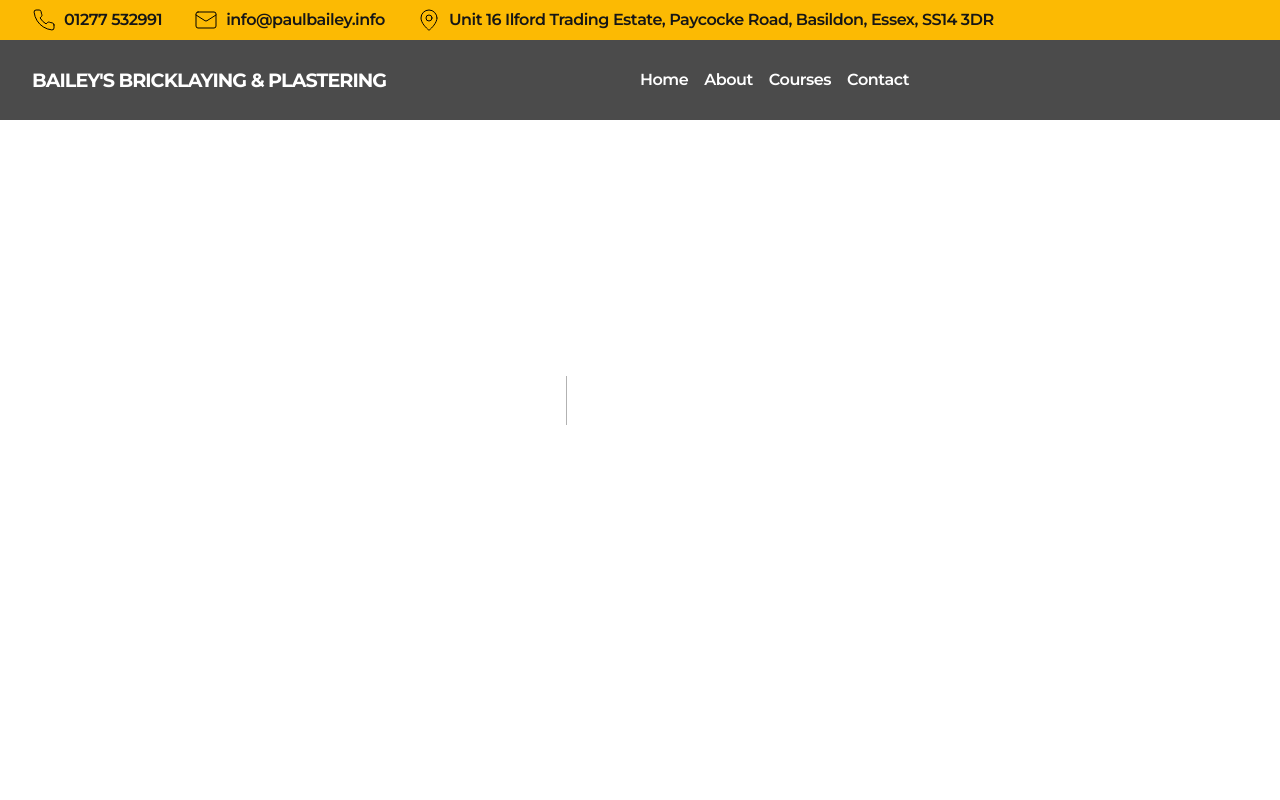
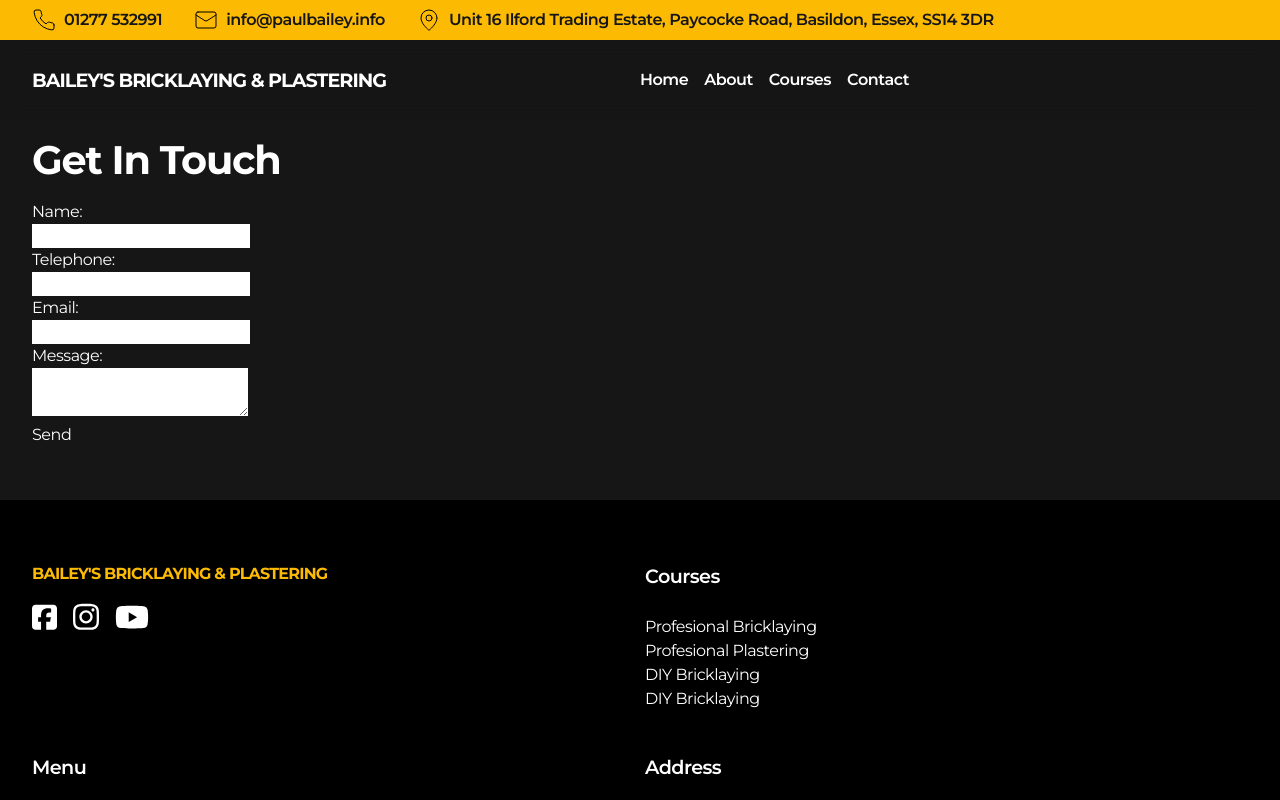
Before and after one commit to conorbailey90/baileys-construction-academy, a Next.js app: page /contact in a window 1280 px wide. Before the commit this address had no page. Shown: the top 800 px of the page. Built offline with nearby package versions, Linux system fonts and the light colour scheme.

Commit message:
contact form added

```diff
--- a/package.json
+++ b/package.json
@@ -20,6 +20,7 @@
     "next-themes": "^0.3.0",
     "react": "^18",
     "react-dom": "^18",
+    "resend": "^4.0.0",
     "tailwind-merge": "^2.5.2",
     "tailwindcss-animate": "^1.0.7"
   },
--- a/src/app/about/page.tsx
+++ b/src/app/about/page.tsx
@@ -8,7 +8,7 @@ const page = () => {
 
     <div className='w-[95%] max-w-[1880px] relative z-2 pt-[30px] pb-[30px] grid grid-cols-12 auto-rows-min gap-[10px]'>
 
-        <div className=' relative p-[1rem] col-start-3 col-span-8 border border-[rgb(252,186,3)] border-[1px] aspect-square md:col-span-4 md:col-start-2 '>
+        <div className=' relative p-[1rem] col-start-1 col-span-12 md:col-start-3 md:col-span-8 border border-[rgb(252,186,3)] border-[1px] aspect-[16/6] '>
             <div className='absolute inset-[1rem]  '>
             <Image
                 style={{objectFit: "cover"}}
@@ -21,7 +21,7 @@ const page = () => {
             </div>
 
         </div>
-        <div className=' pb-[2rem] col-start-1 col-span-12 md:col-start-7 md:col-span-6 row-start-1'>
+        <div className=' pb-[2rem] col-start-1 col-span-12 md:col-start-3 md:col-span-8  row-start-2 pt-[2rem]'>
             <h4 className='font-bold text-balance'>About Us: Bailey&apos;s Bricklaying & Plastering Academy</h4><br />
             <p className='text-balance'>Welcome to Bailey&apos;s Bricklaying & Plastering Academy, where passion meets precision, and skills are forged in the foundation of quality craftsmanship. We are a premier training institution dedicated to teaching the art and science of bricklaying and plastering. Our mission is to empower individuals with the knowledge, hands-on experience, and professional expertise needed to excel in the construction industry.</p>
             <br />
@@ -34,18 +34,18 @@ const page = () => {
             <p className='text-balance'>At Bailey&apos;s Bricklaying & Plastering Academy, our mission is to provide top-tier training that prepares our students for successful and rewarding careers in the construction industry. We believe in:</p>
 
             <ul><br />
-                <li className='flex items-center'><Check color='rgb(252,186,3)' className='mr-[1rem]' /><p><span className='font-semibold'>Excellence in Training:</span> Our courses are designed to meet the highest industry standards, ensuring that our students are well-equipped to meet the demands of modern construction projects.</p></li><br />
-                <li className='flex items-center'><Check color='rgb(252,186,3)' className='mr-[1rem]' /><p><span className='font-semibold'>Hands-On Learning:</span> We emphasize practical experience through hands-on training in a realistic, safe, and supportive environment, allowing students to master the skills they need to succeed on the job.</p></li><br />
-                <li className='flex items-center'><Check color='rgb(252,186,3)' className='mr-[1rem]' /><p><span className='font-semibold'>Commitment to Quality:</span> We are dedicated to teaching the importance of quality workmanship, safety, and professionalism in every aspect of bricklaying and plastering.</p></li><br />
+                <li className='flex items-center'><Check className='flex-[1]' size="20px"  color='rgb(252,186,3)' /><p className='flex-[11]'><span className='font-semibold'>Excellence in Training:</span> Our courses are designed to meet the highest industry standards, ensuring that our students are well-equipped to meet the demands of modern construction projects.</p></li><br />
+                <li className='flex items-center'><Check className='flex-[1]' size="20px"  color='rgb(252,186,3)' /><p className='flex-[11]'><span className='font-semibold'>Hands-On Learning:</span> We emphasize practical experience through hands-on training in a realistic, safe, and supportive environment, allowing students to master the skills they need to succeed on the job.</p></li><br />
+                <li className='flex items-center'><Check className='flex-[1]' size="20px"  color='rgb(252,186,3)' /><p className='flex-[11]'><span className='font-semibold'>Commitment to Quality:</span> We are dedicated to teaching the importance of quality workmanship, safety, and professionalism in every aspect of bricklaying and plastering.</p></li><br />
             </ul>
             <h5 className='font-bold'>What We Offer</h5>
             <br />
             <p className='text-balance'>Bailey&apos;s Bricklaying & Plastering Academy offers a range of courses designed to cater to all levels of experience, from beginners to seasoned professionals looking to enhance their skills. Our programs include:</p>
             <ul><br />
-                <li className='flex items-center'><Check color='rgb(252,186,3)' className='mr-[1rem]' /><p><span className='font-semibold'>Beginner Bricklaying and Plastering Courses:</span> Perfect for those just starting in the trade, these courses provide foundational knowledge and essential skills needed to begin a career in bricklaying and plastering.</p></li><br />
-                <li className='flex items-center'><Check color='rgb(252,186,3)' className='mr-[1rem]' /><p><span className='font-semibold'>Advanced Techniques and Specializations: </span> For those looking to refine their craft, our advanced courses cover specialized techniques, including decorative brickwork, rendering, and advanced plastering methods.</p></li><br />
-                <li className='flex items-center'><Check color='rgb(252,186,3)' className='mr-[1rem]' /><p><span className='font-semibold'>Certification and Apprenticeship Programs:</span> We offer accredited certification courses and apprenticeship opportunities, giving students the credentials and real-world experience needed to excel in the industry.</p></li><br />
-                <li className='flex items-center'><Check color='rgb(252,186,3)' className='mr-[1rem]' /><p><span className='font-semibold'>Customized Training:</span> We also provide bespoke training solutions tailored to the needs of companies and individuals, ensuring that our students receive the most relevant and practical instruction.</p></li><br />
+                <li className='flex items-center'><Check className='flex-[1]' size="20px" color='rgb(252,186,3)'/><p className='flex-[11]'><span className='font-semibold'>Beginner Bricklaying and Plastering Courses:</span> Perfect for those just starting in the trade, these courses provide foundational knowledge and essential skills needed to begin a career in bricklaying and plastering.</p></li><br />
+                <li className='flex items-center'><Check className='flex-[1]' size="20px" color='rgb(252,186,3)'/><p className='flex-[11]'><span className='font-semibold'>Advanced Techniques and Specializations: </span> For those looking to refine their craft, our advanced courses cover specialized techniques, including decorative brickwork, rendering, and advanced plastering methods.</p></li><br />
+                <li className='flex items-center'><Check className='flex-[1]' size="20px" color='rgb(252,186,3)'/><p className='flex-[11]'><span className='font-semibold'>Certification and Apprenticeship Programs:</span> We offer accredited certification courses and apprenticeship opportunities, giving students the credentials and real-world experience needed to excel in the industry.</p></li><br />
+                <li className='flex items-center'><Check className='flex-[1]' size="20px" color='rgb(252,186,3)'/><p className='flex-[11]'><span className='font-semibold'>Customized Training:</span> We also provide bespoke training solutions tailored to the needs of companies and individuals, ensuring that our students receive the most relevant and practical instruction.</p></li><br />
             </ul>
             <h5 className='font-bold'>Our Facilities</h5>
             <br />
@@ -53,11 +53,23 @@ const page = () => {
             <br />
             <h5 className='font-bold'>Why Choose Us?</h5>
             <ul><br />
-                <li className='flex items-center'><Check color='rgb(252,186,3)' className='mr-[1rem]' /><p><span className='font-semibold'>Experienced Instructors: </span> Our team consists of seasoned professionals who have spent decades in the field. They are dedicated to passing on their knowledge and expertise to the next generation of tradespeople.</p></li><br />
-                <li className='flex items-center'><Check color='rgb(252,186,3)' className='mr-[1rem]' /><p><span className='font-semibold'>Comprehensive Curriculum: </span> Our courses are developed in collaboration with industry experts to ensure they are relevant, up-to-date, and aligned with current standards and best practices.</p></li><br />
-                <li className='flex items-center'><Check color='rgb(252,186,3)' className='mr-[1rem]' /><p><span className='font-semibold'>Career Support:</span> We provide ongoing support to our students, including job placement assistance, career advice, and access to a network of industry professionals.</p></li><br />
-                <li className='flex items-center'><Check color='rgb(252,186,3)' className='mr-[1rem]' /><p><span className='font-semibold'>Community and Networking:</span> When you join Bailey&apos;s, you become part of a supportive community of like-minded individuals who are passionate about the trade. Our alumni network offers valuable opportunities for networking and career growth.</p></li><br />
+                <li className='flex items-center'><Check className='flex-[1]' size="20px" color='rgb(252,186,3)'/><p className='flex-[11]'><span className='font-semibold'>Experienced Instructors: </span> Our team consists of seasoned professionals who have spent decades in the field. They are dedicated to passing on their knowledge and expertise to the next generation of tradespeople.</p></li><br />
+                <li className='flex items-center'><Check className='flex-[1]' size="20px" color='rgb(252,186,3)'/><p className='flex-[11]'><span className='font-semibold'>Comprehensive Curriculum: </span> Our courses are developed in collaboration with industry experts to ensure they are relevant, up-to-date, and aligned with current standards and best practices.</p></li><br />
+                <li className='flex items-center'><Check className='flex-[1]' size="20px" color='rgb(252,186,3)'/><p className='flex-[11]'><span className='font-semibold'>Career Support:</span> We provide ongoing support to our students, including job placement assistance, career advice, and access to a network of industry professionals.</p></li><br />
+                <li className='flex items-center'><Check className='flex-[1]' size="20px" color='rgb(252,186,3)'/><p className='flex-[11]'><span className='font-semibold'>Community and Networking:</span> When you join Bailey&apos;s, you become part of a supportive community of like-minded individuals who are passionate about the trade. Our alumni network offers valuable opportunities for networking and career growth.</p></li><br />
             </ul>
+            <div className=' relative p-[1rem] col-start-1 col-span-12 md:col-start-3 md:col-span-8 border border-[rgb(252,186,3)] border-[1px] aspect-[16/6] mb-[2rem] '>
+                <div className='absolute inset-[1rem] '>
+                    <Image
+                        style={{objectFit: "cover"}}
+                        sizes="100vw"
+                        src="/bricklay.jpg"
+                        alt="Background Image"
+                        fill // Can be 'contain', 'cover', or 'none' based on your needs
+                        quality={100} // Optional: Specify the quality of the image/
+                    />
+                </div>
+            </div>
 
             <h5 className='font-bold'>Join Us Today!</h5>
             <br />
--- /dev/null
+++ b/src/app/api/send/route.ts
@@ -0,0 +1,18 @@
+import { error } from "console";
+import { NextResponse } from "next/server";
+import { Resend } from "resend";
+
+export async function GET(){
+    const resend = new Resend(process.env.RESEND_API_KEY)
+    try{
+        const {data} = await resend.emails.send({
+            from: 'conor@bitch.com',
+            to: 'conbailey90@gmail.com',
+            subject: 'mug',
+            html: '<h1>Hello from next</h1>'
+        })
+        return NextResponse.json({'id': `${data.id}`})
+    }catch(err){
+        return NextResponse.json({error})
+    }
+}
--- /dev/null
+++ b/src/app/contact/page.tsx
@@ -0,0 +1,17 @@
+import React from 'react'
+import ContactForm from '@/components/ContactForm'
+
+const page = () => {
+  return (
+    <section id='about' className=' relative w-[100%] min-h-[500px] flex justify-center bg-[#161616] pt-[40px] md:pt-[100px]'>
+
+    <div className='w-[95%] max-w-[1880px] relative z-2 pt-[30px] pb-[30px] grid grid-cols-12 auto-rows-min gap-[10px]'>
+        <h2 className='font-bold col-span-12'>Get In Touch</h2>
+       <ContactForm />
+
+    </div>
+</section>
+  )
+}
+
+export default page
--- a/src/app/globals.css
+++ b/src/app/globals.css
@@ -61,6 +61,7 @@ p, li{
 
   h1{
     font-size: 1.728rem;
+    /* color: rgba(255, 255, 255, 0.51); */
   }
 
   h2{
--- a/src/app/layout.tsx
+++ b/src/app/layout.tsx
@@ -10,7 +10,7 @@ import MobileMenu from "@/components/MobileMenu";
 const inter = Inter({ subsets: ["latin"] });
 
 export const metadata: Metadata = {
-  title: "Bailey's Brick Laying & Plastering",
+  title: "Bailey's Bricklaying & Plastering",
 description: "Build Your Future with Expert Training in Bricklaying & Plastering"
 };
 
--- a/src/components/About.tsx
+++ b/src/components/About.tsx
@@ -1,6 +1,7 @@
 import Image from 'next/image'
 import React from 'react'
 import { Check } from 'lucide-react'
+import Link from 'next/link'
 
 const About = () => {
   return (
@@ -27,12 +28,15 @@ const About = () => {
                 <p className='text-balance'>Our mission is simple: to provide top-notch training that combines hands-on experience with industry-leading knowledge. We believe that great craftsmanship starts with a solid education, and we&apos;re here to offer you both.</p><br />
                 <h5 className='font-bold'>What We Offer:</h5>
                 <ul><br />
-                    <li className='flex items-center'><Check color='rgb(252,186,3)' className='mr-[1rem]' /><p>Expert Instruction: Learn from seasoned professionals who bring years of real-world experience to the classroom.</p></li><br />
-                    <li className='flex items-center'><Check color='rgb(252,186,3)' className='mr-[1rem]' /><p>Hands-On Training: Our courses are designed to give you practical skills that you can apply immediately on the job.</p></li><br />
-                    <li className='flex items-center'><Check color='rgb(252,186,3)' className='mr-[1rem]' /><p>Comprehensive Programs: From beginner courses to advanced techniques, we cater to all levels of expertise.</p></li><br />
-                    <li className='flex items-center'><Check color='rgb(252,186,3)' className='mr-[1rem]' /><p>State-of-the-Art Facilities: Train in a modern environment equipped with the latest tools and technology.</p></li><br />
+                    <li className='flex items-center'><Check width={'30px'} color='rgb(252,186,3)' className='mr-[1rem]' /><p> <span className='font-semibold'>Expert Instruction:</span> Learn from seasoned professionals who bring years of real-world experience to the classroom.</p></li><br />
+                    <li className='flex items-center'><Check width={'30px'} color='rgb(252,186,3)' className='mr-[1rem]' /><p> <span className='font-semibold'>Hands-On Training:</span> Our courses are designed to give you practical skills that you can apply immediately on the job.</p></li><br />
+                    <li className='flex items-center'><Check width={'30px'} color='rgb(252,186,3)' className='mr-[1rem]' /><p> <span className='font-semibold'>Comprehensive Programs:</span> From beginner courses to advanced techniques, we cater to all levels of expertise.</p></li><br />
+                    <li className='flex items-center'><Check width={'30px'} color='rgb(252,186,3)' className='mr-[1rem]' /><p> <span className='font-semibold'>State-of-the-Art Facilities:</span> Train in a modern environment equipped with the latest tools and technology.</p></li><br />
                 </ul>
-                <h6 className='text-[rgb(252,186,3)] cursor-pointer font-bold'>Learn More</h6>
+                <Link href={'/about'}>
+                    <h6 className='bg-[rgb(252,186,3)] text-center cursor-pointer font-bold text-[#161616] p-[1rem] hover:opacity-[0.5]'>Learn More</h6>
+                </Link>
+
             </div>
 
         </div>
--- /dev/null
+++ b/src/components/ContactForm.tsx
@@ -0,0 +1,115 @@
+// components/ContactForm.js
+'use client'
+
+// e89ed448b59bb1db5455030edb203487-777a617d-b81f1093
+import { useState } from 'react';
+
+export default function ContactForm() {
+  // State to manage form inputs
+  const [formData, setFormData] = useState({
+    name: '',
+    telephone: '',
+    email: '',
+    message: ''
+  });
+
+  const [error, setError] = useState('');
+  const [success, setSuccess] = useState('');
+
+  // Handle input changes
+  const handleChange = (e: any) => {
+    setFormData({
+      ...formData,
+      [e.target.name]: e.target.value
+    });
+  };
+
+  // Handle form submission
+  const handleSubmit = async (e: any) => {
+    e.preventDefault();
+
+    // Clear previous messages
+    setError('');
+    setSuccess('');
+
+    // Validate inputs (example: basic validation)
+    if (!formData.name || !formData.telephone || !formData.email || !formData.message) {
+      setError('All fields are required');
+      return;
+    }
+
+    try {
+      // Send data to API
+      const response = await fetch('/api/contact', {
+        method: 'POST',
+        headers: {
+          'Content-Type': 'application/json',
+        },
+        body: JSON.stringify(formData)
+      });
+
+      const result = await response.json();
+
+      if (response.ok) {
+        setSuccess('Message sent successfully!');
+        setFormData({
+          name: '',
+          telephone: '',
+          email: '',
+          message: ''
+        });
+      } else {
+        setError(result.message || 'Something went wrong!');
+      }
+    } catch (error) {
+      setError('Failed to send message!');
+    }
+  };
+
+  return (
+    <form onSubmit={handleSubmit}>
+      <div>
+        <label>Name:</label>
+        <input
+          type="text"
+          name="name"
+          value={formData.name}
+          onChange={handleChange}
+          required
+        />
+      </div>
+      <div>
+        <label>Telephone:</label>
+        <input
+          type="tel"
+          name="telephone"
+          value={formData.telephone}
+          onChange={handleChange}
+          required
+        />
+      </div>
+      <div>
+        <label>Email:</label>
+        <input
+          type="email"
+          name="email"
+          value={formData.email}
+          onChange={handleChange}
+          required
+        />
+      </div>
+      <div>
+        <label>Message:</label>
+        <textarea
+          name="message"
+          value={formData.message}
+          onChange={handleChange}
+          required
+        />
+      </div>
+      {error && <p style={{ color: 'red' }}>{error}</p>}
+      {success && <p style={{ color: 'green' }}>{success}</p>}
+      <button type="submit">Send</button>
+    </form>
+  );
+}
--- a/src/components/MobileMenu.tsx
+++ b/src/components/MobileMenu.tsx
@@ -19,7 +19,7 @@ const links = [
     },
     {
         name: 'Contact',
-        href: '/#footer'
+        href: '/contact'
     },
 ]
 
--- a/src/components/Navbar.tsx
+++ b/src/components/Navbar.tsx
@@ -16,7 +16,7 @@ const links = [
     },
     {
         name: 'Contact',
-        href: '/#footer'
+        href: '/contact'
     },
 ]
 
```
Also changed, not shown: 1 other file (tests, documents, lock files or other folders).
